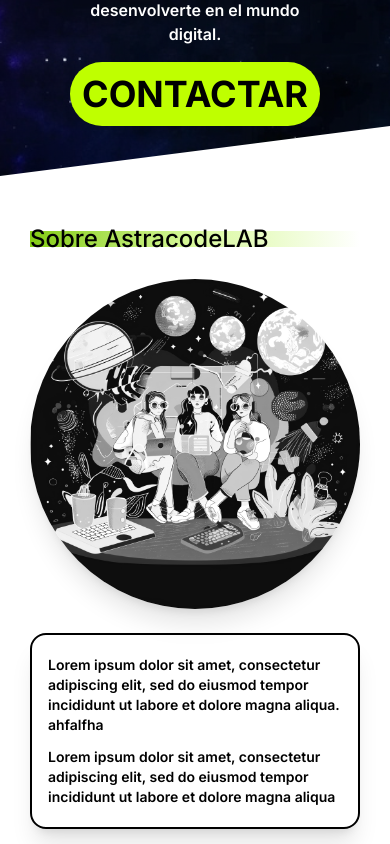
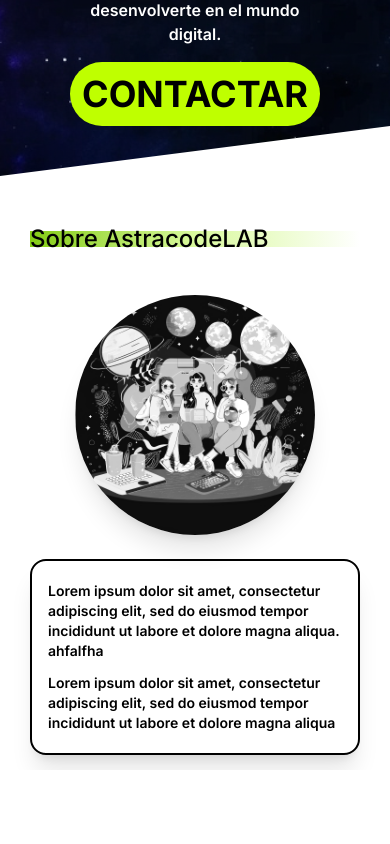
Before and after one commit to AstracodeLAB/project, a React (Vite) app: page / in a window 390 px wide. Shown: the part 812-1656 px from the top of the page. After the commit the page ends 1582 px from the top, so only its background shows below. Built offline with nearby package versions, Linux system fonts and the light colour scheme.

Commit message:
Center about container

```diff
--- a/src/components/AboutUs.jsx
+++ b/src/components/AboutUs.jsx
@@ -9,9 +9,9 @@
         <h2 className="relative z-10 my-4 font-sans font-medium text-2xl md:text-4xl">
           Sobre AstracodeLAB
         </h2>
-        <div className="md:flex">
+        <div className="flex flex-col items-center">
           <img
-            className="rounded-full my-6 shadow-xl "
+            className="rounded-full my-6 shadow-xl size-60"
             src={about}
             alt="Tres programadoras con fondo espacial"
           />
```
